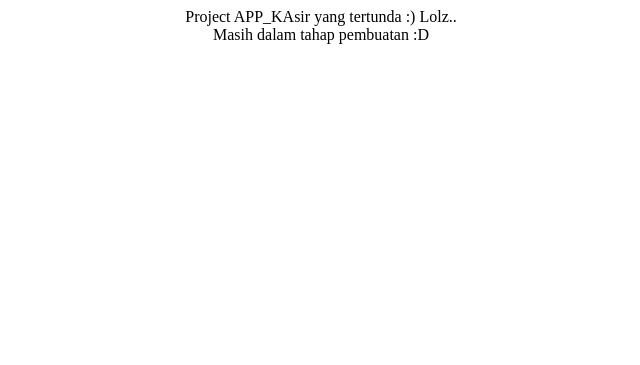
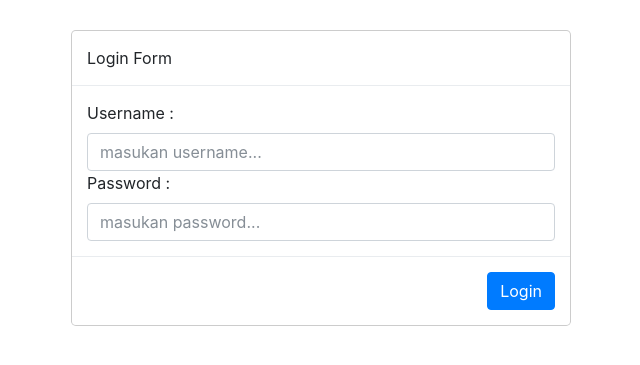
Before and after one commit to M1n007/posUKK, a PHP site: page /about.php in a window 1280 px wide. Shown: the top 365 px of the page, without its empty margins (319-959 px from the left). Run offline with PHP 8.4, Linux system fonts and the light colour scheme.

Commit message:
Cacad v1

```diff
--- a/about.php
+++ b/about.php
@@ -1,4 +1,27 @@
-<?php require 'configuration/konek.php'; ?>
-<center>Project APP_KAsir yang tertunda :) Lolz..
-<br>
-Masih dalam tahap pembuatan :D</center>
+
+<?php require_once 'layout/header.php' ?>
+
+<div class="container">
+
+			<div class="modal-dialog">
+				<div class="modal-content">
+					<div class="modal-header">
+						<font class="modal-title">Login Form</font>
+					</div>
+					<div class="modal-body">
+						<form action="" method="">
+							<label>Username :</label>
+							<input class="form-control" type="text" name="userlog" placeholder="masukan username...">
+							<label>Password :</label>
+							<input class="form-control" type="text" name="userlog" placeholder="masukan password...">
+						</form>
+					</div>
+					<div class="modal-footer">
+						<button class="btn btn-primary">Login</button>
+					</div>
+				</div>
+			</div>
+
+</div>
+
+<?php require_once 'layout/footer.php' ?>
--- /dev/null
+++ b/layout/footer.php
@@ -0,0 +1,3 @@
+
+</body>
+</html>
--- /dev/null
+++ b/layout/header.php
@@ -0,0 +1,10 @@
+<!DOCTYPE html>
+<html>
+<head>
+	<title>Pos APP_KASIR</title>
+	<link rel="stylesheet" type="text/css" href="css/bootstrap.css">
+	<link rel="stylesheet" type="text/css" href="css/bootstrap.min.css">
+	<script type="text/javascript" href="js/bootstrap.js"></script>
+	<script type="text/javascript" href="js/jquery.js"></script>
+</head>
+<body>
```
